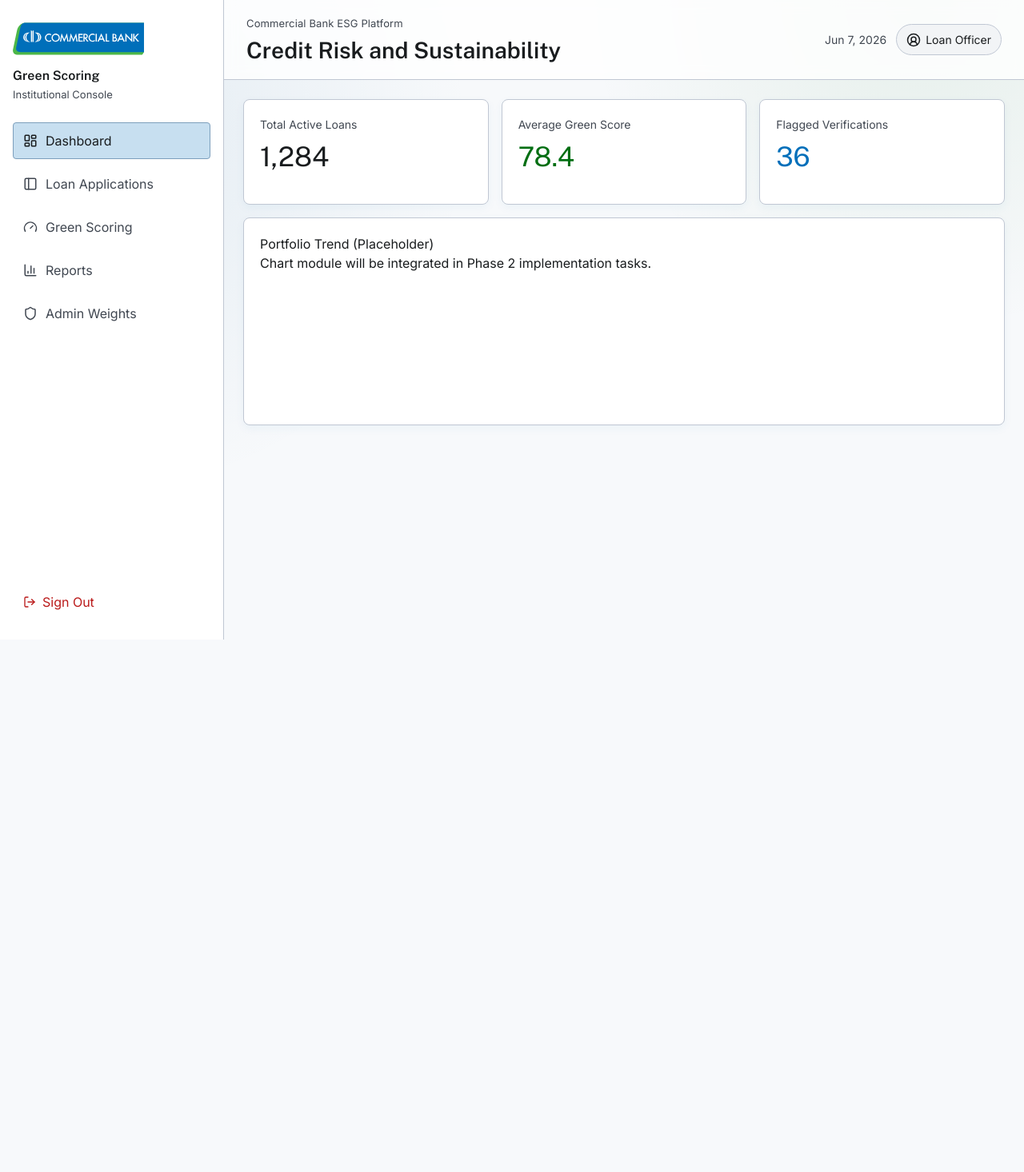
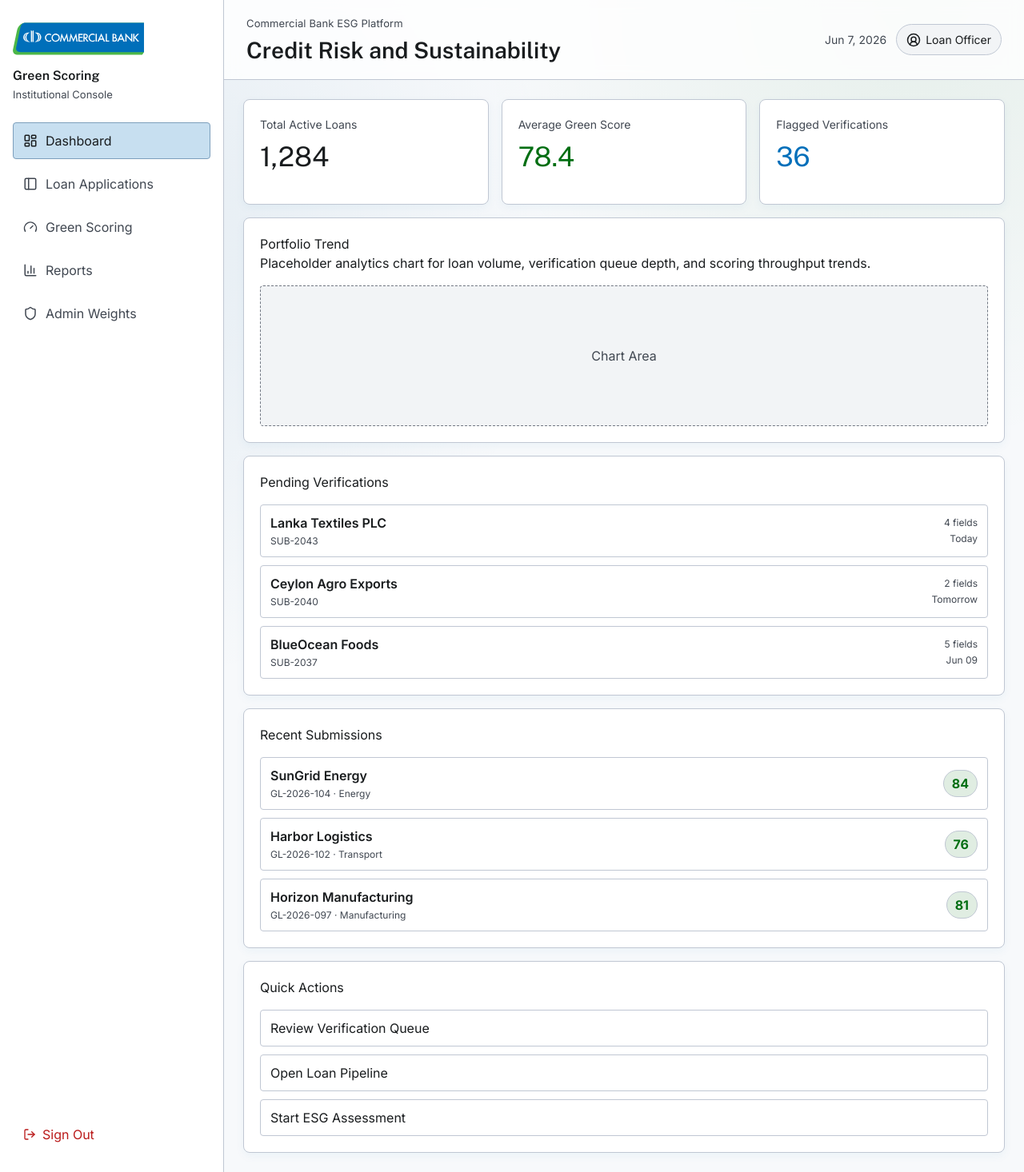
Before and after one commit to rashmikanaveen/Bytebuddies_Professional_Portfolio, a React (Vite) app in the folder frontend/: page /officer/dashboard in a window 1280 px wide. Shown: the whole page at 80% size. Before the commit the page ends 800 px from the top, so only its background shows below. Built offline with nearby package versions, Linux system fonts and the light colour scheme.

Commit message:
feat(dashboard-ui): implement modular overview and analytics widgets

```diff
--- a/frontend/src/features/dashboard/components/DashboardOverview.tsx
+++ b/frontend/src/features/dashboard/components/DashboardOverview.tsx
@@ -1,22 +1,17 @@
+import KpiGrid from '@/features/dashboard/components/KpiGrid'
+import PendingVerificationsPanel from '@/features/dashboard/components/PendingVerificationsPanel'
+import QuickActionsPanel from '@/features/dashboard/components/QuickActionsPanel'
+import RecentSubmissionsPanel from '@/features/dashboard/components/RecentSubmissionsPanel'
+import TrendPanel from '@/features/dashboard/components/TrendPanel'
+
 function DashboardOverview() {
   return (
-    <section className="page-grid">
-      <article className="surface-card stat-card">
-        <p className="card-label">Total Active Loans</p>
-        <p className="card-value">1,284</p>
-      </article>
-      <article className="surface-card stat-card">
-        <p className="card-label">Average Green Score</p>
-        <p className="card-value success">78.4</p>
-      </article>
-      <article className="surface-card stat-card">
-        <p className="card-label">Flagged Verifications</p>
-        <p className="card-value warning">36</p>
-      </article>
-      <article className="surface-card chart-card">
-        <h2>Portfolio Trend (Placeholder)</h2>
-        <p>Chart module will be integrated in Phase 2 implementation tasks.</p>
-      </article>
+    <section className="dashboard-layout">
+      <KpiGrid />
+      <TrendPanel />
+      <PendingVerificationsPanel />
+      <RecentSubmissionsPanel />
+      <QuickActionsPanel />
     </section>
   )
 }
--- /dev/null
+++ b/frontend/src/features/dashboard/components/KpiCard.tsx
@@ -0,0 +1,18 @@
+type KpiTone = 'success' | 'warning' | undefined
+
+type KpiCardProps = {
+  label: string
+  value: string
+  tone?: KpiTone
+}
+
+function KpiCard({ label, value, tone }: KpiCardProps) {
+  return (
+    <article className="surface-card stat-card">
+      <p className="card-label">{label}</p>
+      <p className={`card-value ${tone ? tone : ''}`}>{value}</p>
+    </article>
+  )
+}
+
+export default KpiCard
--- /dev/null
+++ b/frontend/src/features/dashboard/components/KpiGrid.tsx
@@ -0,0 +1,19 @@
+import KpiCard from '@/features/dashboard/components/KpiCard'
+import { dashboardKpis } from '@/features/dashboard/mock/dashboardData'
+
+function KpiGrid() {
+  return (
+    <section className="kpi-grid">
+      {dashboardKpis.map((kpi) => (
+        <KpiCard
+          key={kpi.label}
+          label={kpi.label}
+          value={kpi.value}
+          tone={kpi.tone}
+        />
+      ))}
+    </section>
+  )
+}
+
+export default KpiGrid
--- /dev/null
+++ b/frontend/src/features/dashboard/components/PendingVerificationsPanel.tsx
@@ -0,0 +1,25 @@
+import { pendingVerifications } from '@/features/dashboard/mock/dashboardData'
+
+function PendingVerificationsPanel() {
+  return (
+    <article className="surface-card dashboard-panel">
+      <h2>Pending Verifications</h2>
+      <ul className="dashboard-list">
+        {pendingVerifications.map((item) => (
+          <li key={item.id} className="dashboard-list-row">
+            <div>
+              <p className="dashboard-list-title">{item.borrower}</p>
+              <p className="dashboard-list-meta">{item.id}</p>
+            </div>
+            <div className="dashboard-list-right">
+              <span>{item.fields} fields</span>
+              <span>{item.due}</span>
+            </div>
+          </li>
+        ))}
+      </ul>
+    </article>
+  )
+}
+
+export default PendingVerificationsPanel
--- /dev/null
+++ b/frontend/src/features/dashboard/components/QuickActionsPanel.tsx
@@ -0,0 +1,20 @@
+function QuickActionsPanel() {
+  return (
+    <article className="surface-card dashboard-panel">
+      <h2>Quick Actions</h2>
+      <div className="dashboard-actions">
+        <button type="button" className="secondary-btn">
+          Review Verification Queue
+        </button>
+        <button type="button" className="secondary-btn">
+          Open Loan Pipeline
+        </button>
+        <button type="button" className="secondary-btn">
+          Start ESG Assessment
+        </button>
+      </div>
+    </article>
+  )
+}
+
+export default QuickActionsPanel
--- /dev/null
+++ b/frontend/src/features/dashboard/components/RecentSubmissionsPanel.tsx
@@ -0,0 +1,24 @@
+import { recentSubmissions } from '@/features/dashboard/mock/dashboardData'
+
+function RecentSubmissionsPanel() {
+  return (
+    <article className="surface-card dashboard-panel">
+      <h2>Recent Submissions</h2>
+      <ul className="dashboard-list">
+        {recentSubmissions.map((item) => (
+          <li key={item.id} className="dashboard-list-row">
+            <div>
+              <p className="dashboard-list-title">{item.company}</p>
+              <p className="dashboard-list-meta">
+                {item.id} · {item.sector}
+              </p>
+            </div>
+            <p className="dashboard-score-pill">{item.score}</p>
+          </li>
+        ))}
+      </ul>
+    </article>
+  )
+}
+
+export default RecentSubmissionsPanel
--- /dev/null
+++ b/frontend/src/features/dashboard/components/TrendPanel.tsx
@@ -0,0 +1,14 @@
+function TrendPanel() {
+  return (
+    <article className="surface-card dashboard-panel dashboard-trend-panel">
+      <h2>Portfolio Trend</h2>
+      <p>
+        Placeholder analytics chart for loan volume, verification queue depth,
+        and scoring throughput trends.
+      </p>
+      <div className="trend-placeholder">Chart Area</div>
+    </article>
+  )
+}
+
+export default TrendPanel
--- /dev/null
+++ b/frontend/src/features/dashboard/mock/dashboardData.ts
@@ -0,0 +1,32 @@
+export const dashboardKpis = [
+  { label: 'Total Active Loans', value: '1,284' },
+  { label: 'Average Green Score', value: '78.4', tone: 'success' as const },
+  { label: 'Flagged Verifications', value: '36', tone: 'warning' as const },
+]
+
+export const pendingVerifications = [
+  { id: 'SUB-2043', borrower: 'Lanka Textiles PLC', due: 'Today', fields: 4 },
+  {
+    id: 'SUB-2040',
+    borrower: 'Ceylon Agro Exports',
+    due: 'Tomorrow',
+    fields: 2,
+  },
+  { id: 'SUB-2037', borrower: 'BlueOcean Foods', due: 'Jun 09', fields: 5 },
+]
+
+export const recentSubmissions = [
+  { id: 'GL-2026-104', company: 'SunGrid Energy', sector: 'Energy', score: 84 },
+  {
+    id: 'GL-2026-102',
+    company: 'Harbor Logistics',
+    sector: 'Transport',
+    score: 76,
+  },
+  {
+    id: 'GL-2026-097',
+    company: 'Horizon Manufacturing',
+    sector: 'Manufacturing',
+    score: 81,
+  },
+]
--- a/frontend/src/index.css
+++ b/frontend/src/index.css
@@ -186,6 +186,103 @@ body {
   display: grid;
   grid-template-columns: repeat(3, minmax(0, 1fr));
   gap: 16px;
+}
+
+.dashboard-layout {
+  display: grid;
+  gap: 16px;
+}
+
+.kpi-grid {
+  display: grid;
+  grid-template-columns: repeat(3, minmax(0, 1fr));
+  gap: 16px;
+}
+
+.dashboard-panel {
+  min-height: 220px;
+}
+
+.dashboard-trend-panel {
+  min-height: 280px;
+}
+
+.trend-placeholder {
+  margin-top: 16px;
+  border: 1px dashed var(--outline);
+  border-radius: var(--radius-base);
+  height: 176px;
+  display: grid;
+  place-items: center;
+  color: var(--on-surface-variant);
+  background: var(--surface-container-low);
+}
+
+.dashboard-list {
+  list-style: none;
+  margin: 16px 0 0;
+  padding: 0;
+  display: grid;
+  gap: 10px;
+}
+
+.dashboard-list-row {
+  display: flex;
+  align-items: center;
+  justify-content: space-between;
+  gap: 12px;
+  border: 1px solid var(--outline-variant);
+  border-radius: var(--radius-base);
+  padding: 10px 12px;
+}
+
+.dashboard-list-title {
+  margin: 0;
+  font-weight: 600;
+}
+
+.dashboard-list-meta {
+  margin: 2px 0 0;
+  color: var(--on-surface-variant);
+  font-size: 12px;
+}
+
+.dashboard-list-right {
+  display: grid;
+  justify-items: end;
+  gap: 2px;
+  color: var(--on-surface-variant);
+  font-size: 12px;
+}
+
+.dashboard-score-pill {
+  margin: 0;
+  border: 1px solid var(--outline-variant);
+  border-radius: var(--radius-full, 9999px);
+  padding: 4px 10px;
+  font-weight: 700;
+  color: var(--secondary);
+  background: color-mix(in srgb, var(--secondary) 12%, transparent);
+}
+
+.dashboard-actions {
+  margin-top: 16px;
+  display: grid;
+  gap: 10px;
+}
+
+.secondary-btn {
+  border: 1px solid var(--outline-variant);
+  border-radius: var(--radius-base);
+  background: var(--surface-container-lowest);
+  color: var(--on-surface);
+  padding: 10px 12px;
+  text-align: left;
+  cursor: pointer;
+}
+
+.secondary-btn:hover {
+  background: var(--surface-container-low);
 }
 
 .surface-card {
@@ -463,6 +560,10 @@ body {
     grid-template-columns: repeat(2, minmax(0, 1fr));
   }
 
+  .kpi-grid {
+    grid-template-columns: repeat(2, minmax(0, 1fr));
+  }
+
   .login-hero-content {
     padding: 40px;
   }
@@ -480,6 +581,10 @@ body {
   }
 
   .page-grid {
+    grid-template-columns: 1fr;
+  }
+
+  .kpi-grid {
     grid-template-columns: 1fr;
   }
 
```
